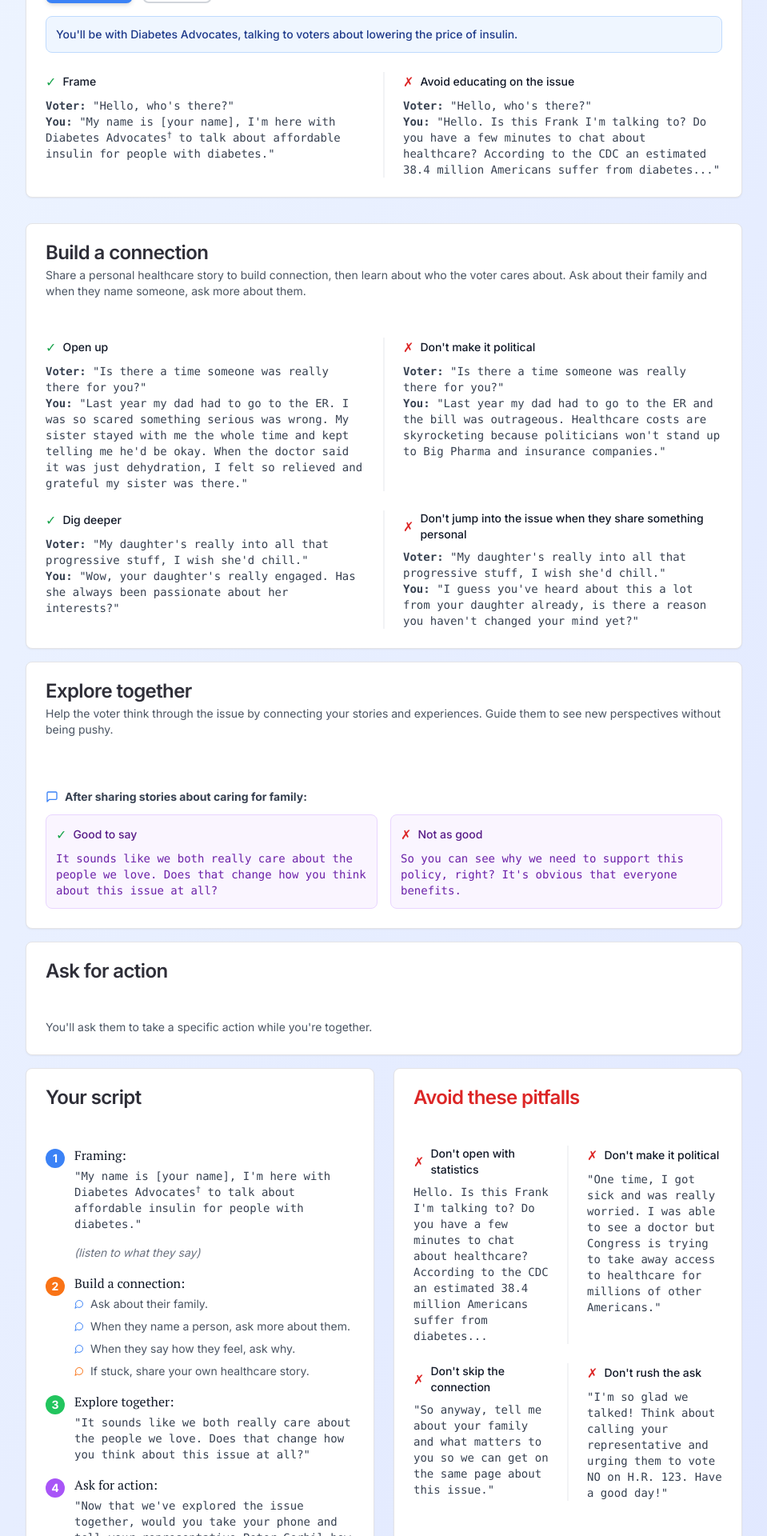
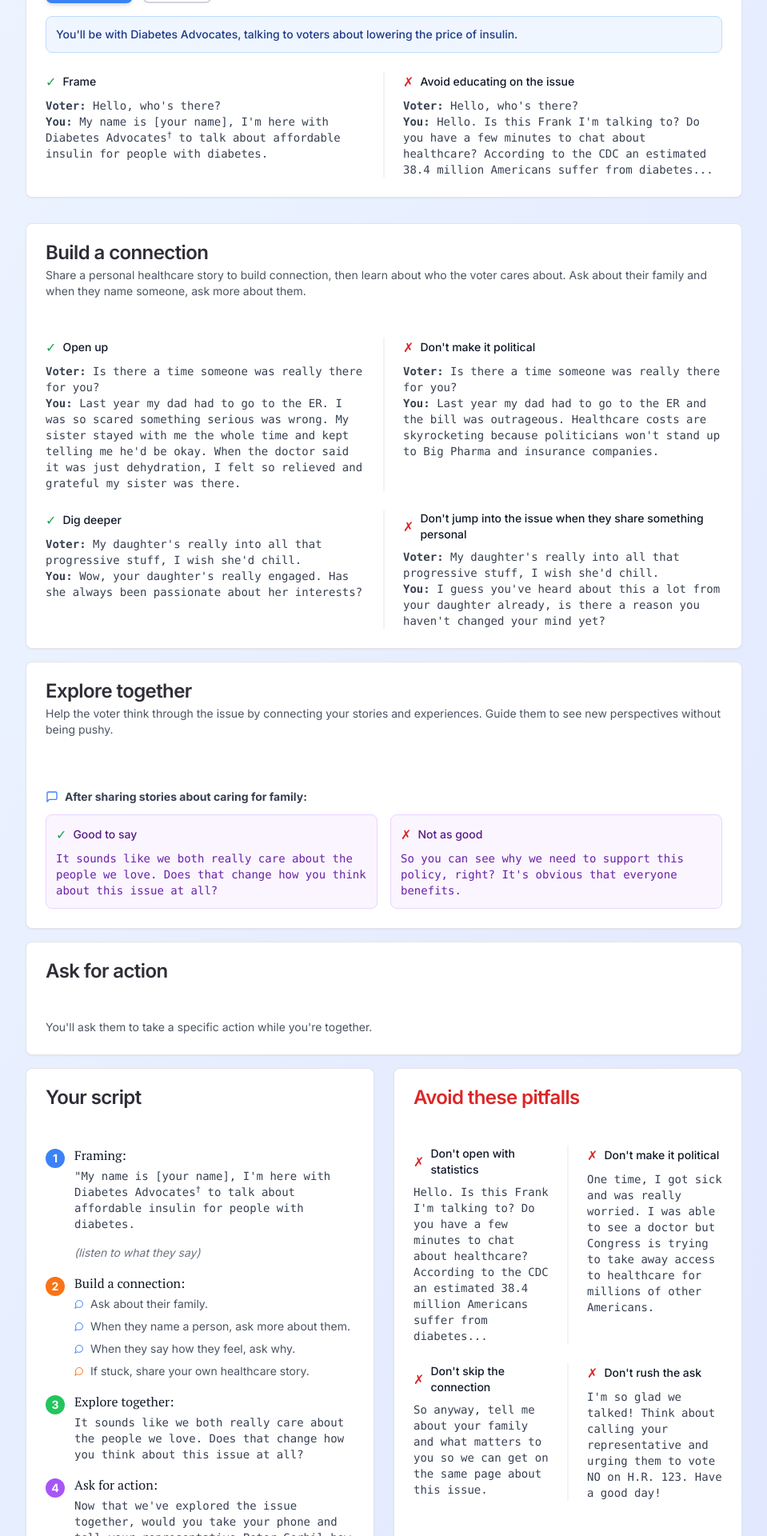
Before and after one commit to djechlin/empathy-wins-dialogue, a React (Vite) app: page /challenge/prepare in a window 1280 px wide. Shown: the part 700-2620 px from the top of the page at 80% size, without its empty margins (160-1119 px from the left). Built offline with nearby package versions, Linux system fonts and the light colour scheme; a web font is replaced by a local one.

Commit message:
[Claude] Remove quotation marks from all monospace dialogue examples
Remove all quotation marks around dialogue examples in monospace text to make them cleaner and more readable.

🤖 Generated with [Claude Code](https://claude.ai/code)

Co-Authored-By: Claude <noreply@anthropic.com>

```diff
--- a/src/pages/Preparation.tsx
+++ b/src/pages/Preparation.tsx
@@ -206,11 +206,11 @@ const Preparation = () => {
                       <span className="font-medium text-gray-900 text-sm">Frame</span>
                     </div>
                     <p className="font-mono text-sm text-gray-700">
-                      <span className="font-bold">Voter:</span> "Hello, who's there?"
+                      <span className="font-bold">Voter:</span> Hello, who's there?
                       <br />
-                      <span className="font-bold">You:</span> "My name is [your name], I'm here with{' '}
+                      <span className="font-bold">You:</span> My name is [your name], I'm here with{' '}
                       {currentIssue && <span dangerouslySetInnerHTML={{ __html: currentIssue.organization }} />} to talk about{' '}
-                      {currentIssue?.plainLanguage}."
+                      {currentIssue?.plainLanguage}.
                     </p>
                   </div>
                   <div className="pl-3">
@@ -219,9 +219,9 @@ const Preparation = () => {
                       <span className="font-medium text-gray-900 text-sm">Avoid educating on the issue</span>
                     </div>
                     <p className="font-mono text-sm text-gray-700">
-                      <span className="font-bold">Voter:</span> "Hello, who's there?"
+                      <span className="font-bold">Voter:</span> Hello, who's there?
                       <br />
-                      <span className="font-bold">You:</span> "{currentIssue?.dontSayText}"
+                      <span className="font-bold">You:</span> {currentIssue?.dontSayText}
                     </p>
                   </div>
                 </div>
@@ -249,11 +249,11 @@ const Preparation = () => {
                         <span className="font-medium text-gray-900 text-sm">Open up</span>
                       </div>
                       <p className="font-mono text-sm text-gray-700">
-                        <span className="font-bold">Voter:</span> "Is there a time someone was really there for you?"
+                        <span className="font-bold">Voter:</span> Is there a time someone was really there for you?
                         <br />
-                        <span className="font-bold">You:</span> "Last year my dad had to go to the ER. I was so scared something serious was
+                        <span className="font-bold">You:</span> Last year my dad had to go to the ER. I was so scared something serious was
                         wrong. My sister stayed with me the whole time and kept telling me he'd be okay. When the doctor said it was just
-                        dehydration, I felt so relieved and grateful my sister was there."
+                        dehydration, I felt so relieved and grateful my sister was there.
                       </p>
                     </div>
                     <div className="pl-3">
@@ -262,10 +262,10 @@ const Preparation = () => {
                         <span className="font-medium text-gray-900 text-sm">Don't make it political</span>
                       </div>
                       <p className="font-mono text-sm text-gray-700">
-                        <span className="font-bold">Voter:</span> "Is there a time someone was really there for you?"
+                        <span className="font-bold">Voter:</span> Is there a time someone was really there for you?
                         <br />
-                        <span className="font-bold">You:</span> "Last year my dad had to go to the ER and the bill was outrageous.
-                        Healthcare costs are skyrocketing because politicians won't stand up to Big Pharma and insurance companies."
+                        <span className="font-bold">You:</span> Last year my dad had to go to the ER and the bill was outrageous.
+                        Healthcare costs are skyrocketing because politicians won't stand up to Big Pharma and insurance companies.
                       </p>
                     </div>
                   </div>
@@ -278,11 +278,11 @@ const Preparation = () => {
                         <span className="font-medium text-gray-900 text-sm">Dig deeper</span>
                       </div>
                       <p className="font-mono text-sm text-gray-700">
-                        <span className="font-bold">Voter:</span> "My daughter's really into all that progressive stuff, I wish she'd
-                        chill."
+                        <span className="font-bold">Voter:</span> My daughter's really into all that progressive stuff, I wish she'd
+                        chill.
                         <br />
-                        <span className="font-bold">You:</span> "Wow, your daughter's really engaged. Has she always been passionate about
-                        her interests?"
+                        <span className="font-bold">You:</span> Wow, your daughter's really engaged. Has she always been passionate about
+                        her interests?
                       </p>
                     </div>
                     <div className="pl-3">
@@ -293,11 +293,11 @@ const Preparation = () => {
                         </span>
                       </div>
                       <p className="font-mono text-sm text-gray-700">
-                        <span className="font-bold">Voter:</span> "My daughter's really into all that progressive stuff, I wish she'd
-                        chill."
+                        <span className="font-bold">Voter:</span> My daughter's really into all that progressive stuff, I wish she'd
+                        chill.
                         <br />
-                        <span className="font-bold">You:</span> "I guess you've heard about this a lot from your daughter already, is there
-                        a reason you haven't changed your mind yet?"
+                        <span className="font-bold">You:</span> I guess you've heard about this a lot from your daughter already, is there
+                        a reason you haven't changed your mind yet?
                       </p>
                     </div>
                   </div>
@@ -374,7 +374,7 @@ const Preparation = () => {
                           <p className="text-gray-700 font-mono text-sm">
                             "My name is [your name], I'm here with{' '}
                             {currentIssue && <span dangerouslySetInnerHTML={{ __html: currentIssue.organization }} />} to talk about{' '}
-                            {currentIssue?.plainLanguage}."
+                            {currentIssue?.plainLanguage}.
                           </p>
                         </div>
                       </div>
@@ -415,8 +415,8 @@ const Preparation = () => {
                         <div>
                           <h4 className="font-medium text-gray-900 mb-1">Explore together:</h4>
                           <p className="text-gray-700 font-mono text-sm">
-                            "It sounds like we both really care about the people we love. Does that change how you think about this issue at
-                            all?"
+                            It sounds like we both really care about the people we love. Does that change how you think about this issue at
+                            all?
                           </p>
                         </div>
                       </div>
@@ -428,8 +428,8 @@ const Preparation = () => {
                         <div>
                           <h4 className="font-medium text-gray-900 mb-1">Ask for action:</h4>
                           <p className="text-gray-700 font-mono text-sm">
-                            "Now that we've explored the issue together, would you take your phone and tell your representative Peter Gerbil
-                            how you feel, at 555-4567?"
+                            Now that we've explored the issue together, would you take your phone and tell your representative Peter Gerbil
+                            how you feel, at 555-4567?
                           </p>
                         </div>
                       </div>
@@ -458,8 +458,8 @@ const Preparation = () => {
                           <p className="font-mono text-sm text-gray-700">{currentIssue.dontSayText}</p>
                         ) : (
                           <p className="font-mono text-sm text-gray-700">
-                            "Hello. Is this Frank I'm talking to? Do you have a few minutes to chat about healthcare? According to the
-                            CDC..."
+                            Hello. Is this Frank I'm talking to? Do you have a few minutes to chat about healthcare? According to the
+                            CDC...
                           </p>
                         )}
                       </div>
@@ -469,8 +469,8 @@ const Preparation = () => {
                           <span className="font-medium text-gray-900 text-sm">Don't make it political</span>
                         </div>
                         <p className="font-mono text-sm text-gray-700">
-                          "One time, I got sick and was really worried. I was able to see a doctor but Congress is trying to take away
-                          access to healthcare for millions of other Americans."
+                          One time, I got sick and was really worried. I was able to see a doctor but Congress is trying to take away
+                          access to healthcare for millions of other Americans.
                         </p>
                       </div>
                     </div>
@@ -483,7 +483,7 @@ const Preparation = () => {
                           <span className="font-medium text-gray-900 text-sm">Don't skip the connection</span>
                         </div>
                         <p className="font-mono text-sm text-gray-700">
-                          "So anyway, tell me about your family and what matters to you so we can get on the same page about this issue."
+                          So anyway, tell me about your family and what matters to you so we can get on the same page about this issue.
                         </p>
                       </div>
                       <div className="pl-3">
@@ -492,8 +492,8 @@ const Preparation = () => {
                           <span className="font-medium text-gray-900 text-sm">Don't rush the ask</span>
                         </div>
                         <p className="font-mono text-sm text-gray-700">
-                          "I'm so glad we talked! Think about calling your representative and urging them to vote NO on H.R. 123. Have a
-                          good day!"
+                          I'm so glad we talked! Think about calling your representative and urging them to vote NO on H.R. 123. Have a
+                          good day!
                         </p>
                       </div>
                     </div>
```
